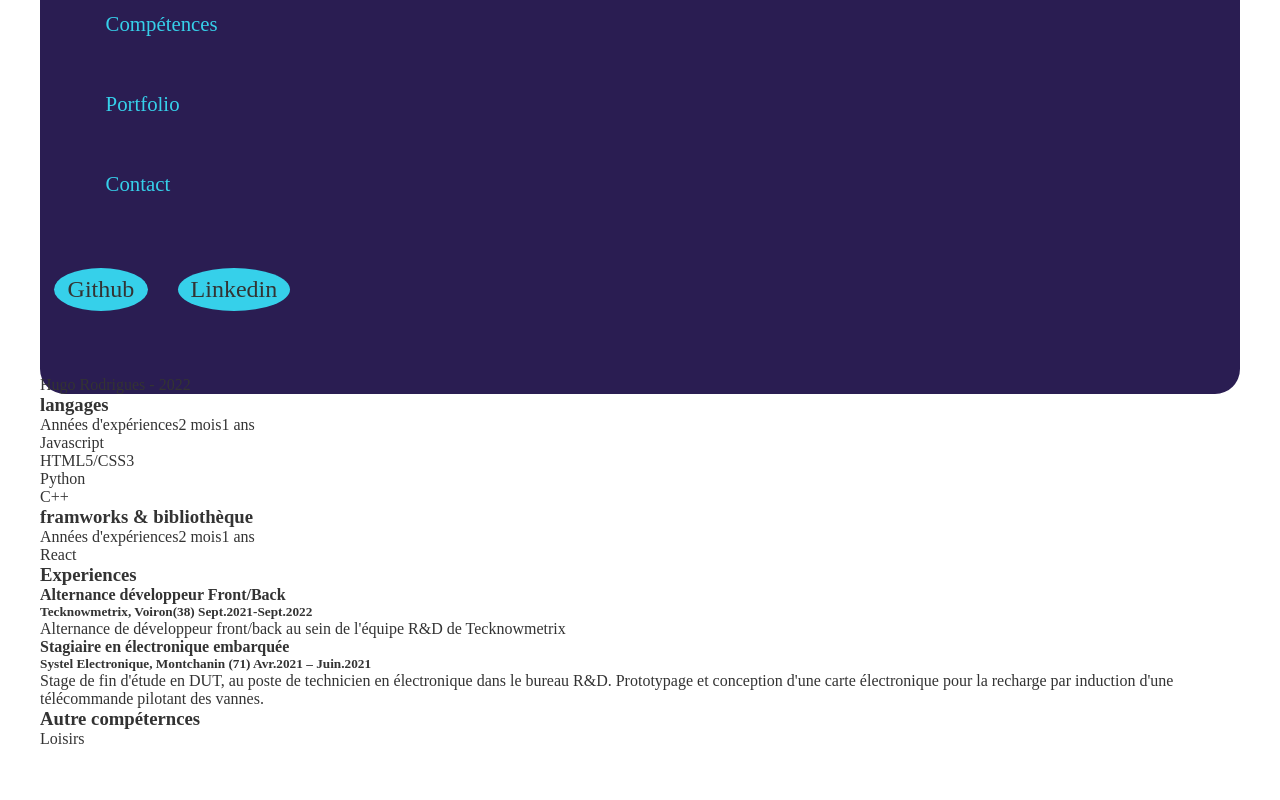
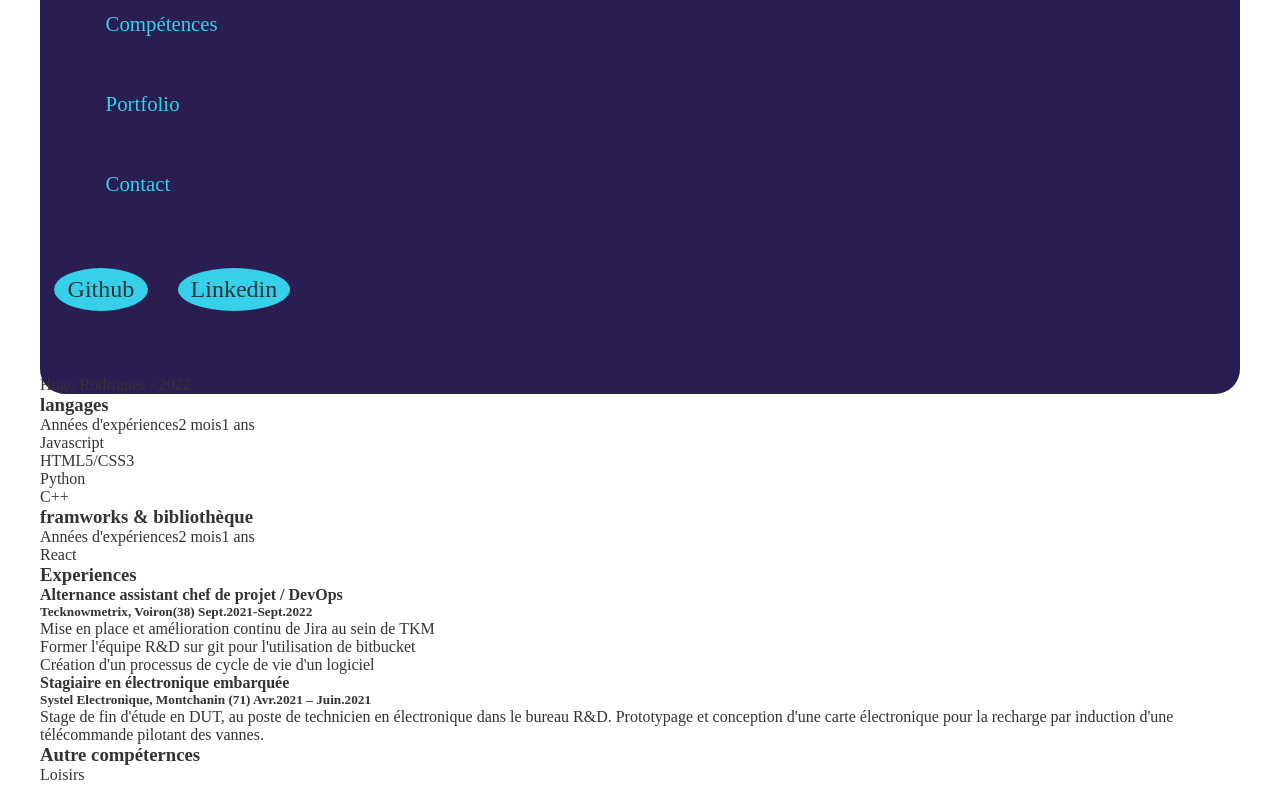
Before and after one commit to hugo38rodrigues/CvReact, a React (Create React App) app in the folder cv_react/: page /Competence in a window 1280 px wide. Shown: the part 382-1182 px from the top of the page. Before the commit the page ends 1146 px from the top, so only its background shows below. Built offline with nearby package versions, Linux system fonts and the light colour scheme; a web font is replaced by a local one.

Commit message:
add expérience

```diff
--- a/cv_react/src/component/competences/Experiences.js
+++ b/cv_react/src/component/competences/Experiences.js
@@ -1,23 +1,27 @@
-import React from 'react';
+import React from "react";
 
 const Experiences = () => {
   return (
-        <div className="excperience">
+    <div className="experience">
       <h3> Experiences</h3>
-            <div className='exp-1'>
-                <h4>Alternance développeur Front/Back</h4>
+      <div className="exp-1">
+        <h4>Alternance assistant chef de projet / DevOps</h4>
         <h5>Tecknowmetrix, Voiron(38) Sept.2021-Sept.2022</h5>
-                <p>Alternance de développeur front/back au sein de l'équipe R&D de Tecknowmetrix</p>
+        <ul>
+          <li>Mise en place et amélioration continu de Jira au sein de TKM </li>
+          <li>Former l'équipe R&D sur git pour l'utilisation de bitbucket</li>
+          <li>Création d'un processus de cycle de vie d'un logiciel </li>
+        </ul>
       </div>
-            <div className='exp-2'>
+      <div className="exp-2">
         <h4>Stagiaire en électronique embarquée</h4>
         <h5>Systel Electronique, Montchanin (71) Avr.2021 – Juin.2021 </h5>
-                <p>Stage de fin d'étude en DUT, au poste de technicien en
-                    électronique dans le bureau R&D. Prototypage et conception
-                    d'une carte électronique pour la recharge par induction d'une
-                    télécommande pilotant des vannes.</p>
+        <p>
+          Stage de fin d'étude en DUT, au poste de technicien en électronique
+          dans le bureau R&D. Prototypage et conception d'une carte électronique
+          pour la recharge par induction d'une télécommande pilotant des vannes.
+        </p>
       </div>
-
     </div>
   );
 };
```
Lines whose indentation alone changed are shown as unchanged.
